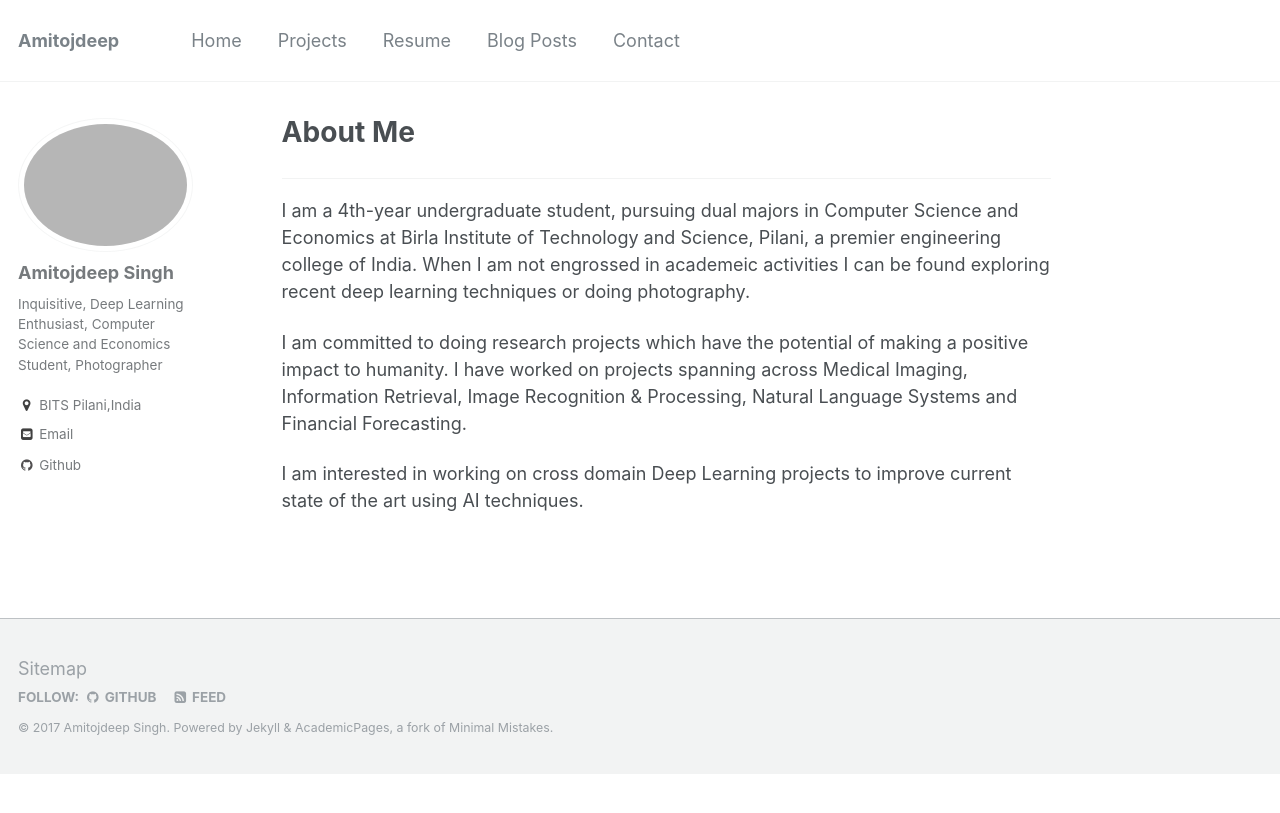
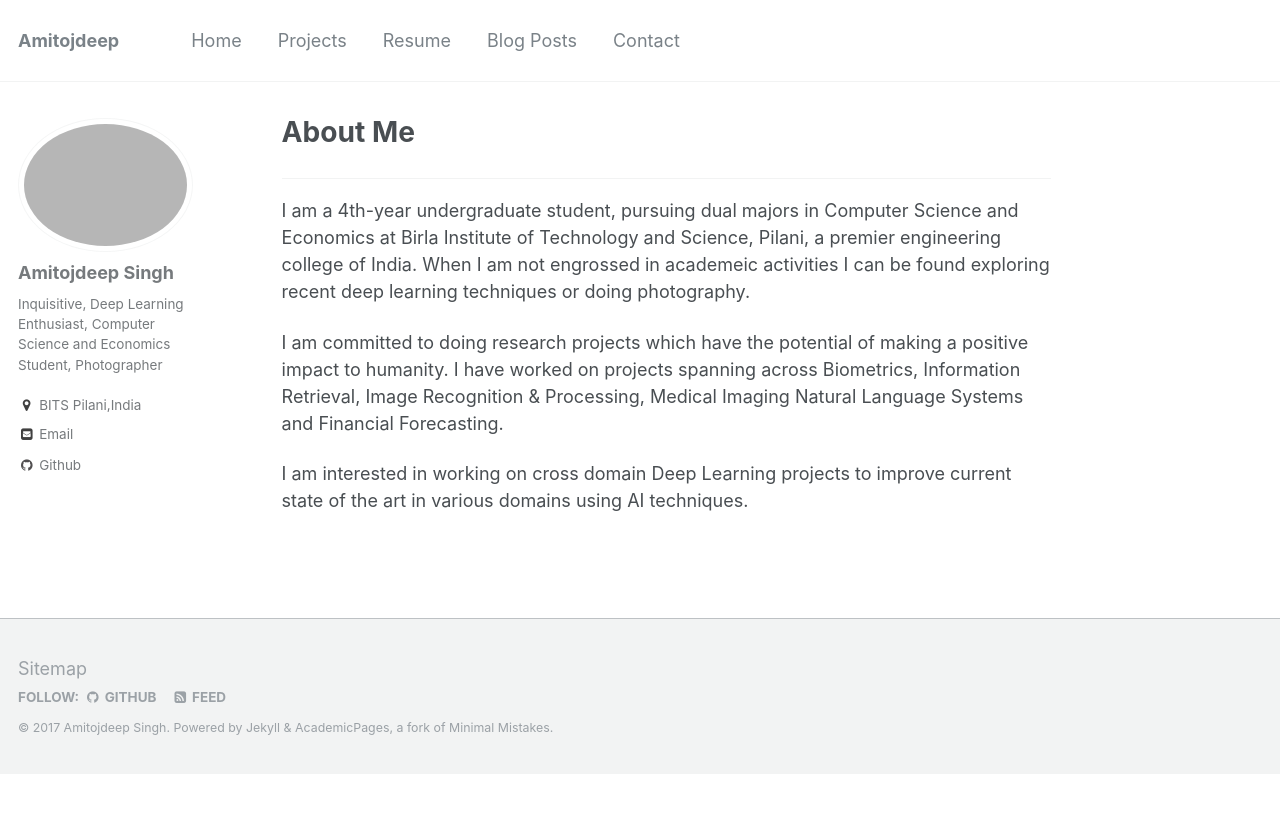
Before and after one commit to amitojdeep/amitojdeep.github.io, a Jekyll site: the page built from _pages/about.md, in a window 1280 px wide. Shown: the top 813 px of the page. Built offline with Jekyll 4.4.1, drawn with Linux system fonts in a browser that asks for light colours.

Commit message:
Update about.md

```diff
--- a/_pages/about.md
+++ b/_pages/about.md
@@ -8,6 +8,6 @@ redirect_from:
 ***
 I am a 4th-year undergraduate student, pursuing dual majors in Computer Science and Economics at Birla Institute of Technology and Science, Pilani, a premier engineering college of India. When I am not engrossed in academeic activities I can be found exploring recent deep learning techniques or doing photography.
 
-I am committed to doing research projects which have the potential of making a positive impact to humanity. I have worked on projects spanning across Medical Imaging, Information Retrieval, Image Recognition & Processing, Natural Language Systems and Financial Forecasting.
+I am committed to doing research projects which have the potential of making a positive impact to humanity. I have worked on projects spanning across Biometrics, Information Retrieval, Image Recognition & Processing, Medical Imaging Natural Language Systems and Financial Forecasting.
 
-I am interested in working on cross domain Deep Learning projects to improve current state of the art using AI techniques.
+I am interested in working on cross domain Deep Learning projects to improve current state of the art in various domains using AI techniques.
```
